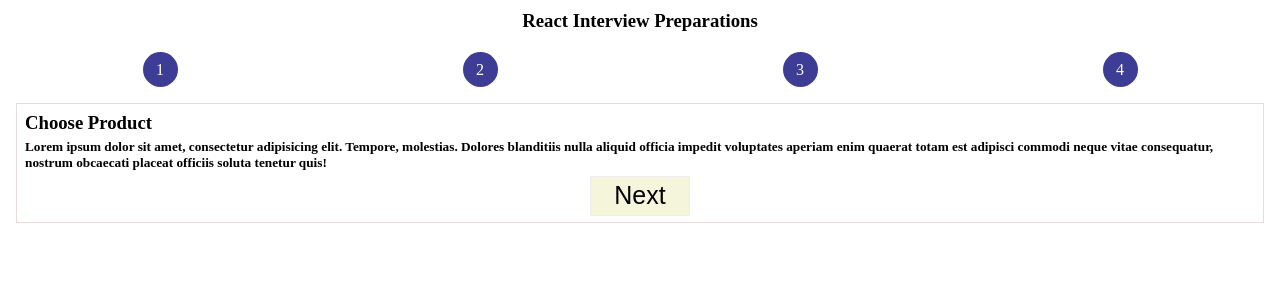
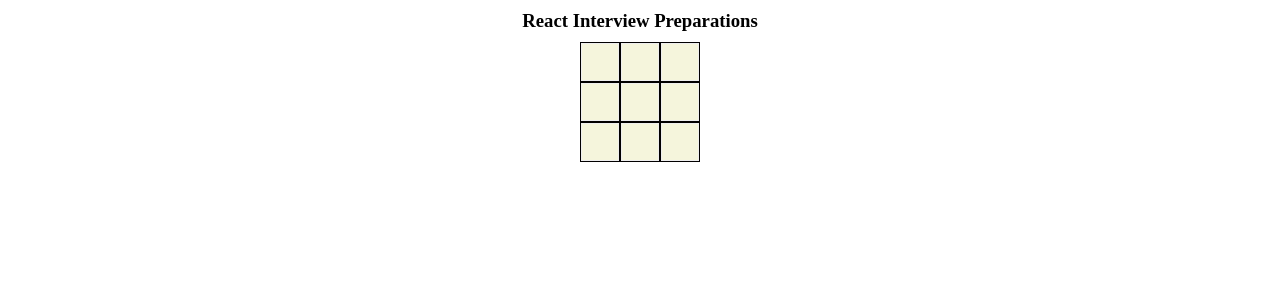
Before and after one commit to rahul488/react-js-interview, a React (Vite) app: page / in a window 1280 px wide. Shown: the top 300 px of the page. Built offline with nearby package versions, Linux system fonts and the light colour scheme.

Commit message:
create tic tac toe game

```diff
--- a/src/App.jsx
+++ b/src/App.jsx
@@ -4,6 +4,8 @@ import FileExplorer from "./Components/FileExplorer/FileExplorer";
 import { files } from "./constants/constant";
 import MultiSelect from "./Components/React-Select/MultiSelect";
 import Stepper from "./Components/Stepper/Stepper";
+import Selectablegrid from "./Components/SelectableGrid/SelectableGrid";
+import Board from "./Components/TicTacToe/Board";
 
 function App() {
   return (
@@ -14,7 +16,9 @@ function App() {
       <div className="apps">
         {/* <FileExplorer /> */}
         {/* <MultiSelect /> */}
-        <Stepper />
+        {/* <Stepper /> */}
+        {/* <Selectablegrid rows={10} cols={10} /> */}
+        <Board />
       </div>
     </div>
   );
--- /dev/null
+++ b/src/Components/SelectableGrid/SelectableGrid.css
@@ -0,0 +1,24 @@
+.container {
+    display: grid;
+    margin-top: 10px;
+    justify-content: center;
+    grid-template-columns: repeat(10, 40px);
+    grid-template-rows: repeat(10, 40px);
+    user-select: none;
+    /* display: flex;
+    width: 420px;
+    flex-wrap: wrap;
+    justify-content: center; */
+}
+
+.box {
+    height: 40px;
+    width: 40px;
+    border: 1px solid orange;
+    display: flex;
+    justify-content: center;
+    align-items: center;
+}
+.selected{
+    background-color: aqua;
+}
--- /dev/null
+++ b/src/Components/SelectableGrid/SelectableGrid.jsx
@@ -0,0 +1,54 @@
+import { useState } from "react";
+import "./SelectableGrid.css";
+
+const Selectablegrid = ({ rows, cols }) => {
+  const [isSelected, setSelected] = useState(false);
+  const [selectedBoxes, setSelectedBoxes] = useState([]);
+
+  const handleMouseUp = () => {
+    setSelected(false);
+  };
+  const handleMouseDown = (box) => {
+    setSelectedBoxes([box]);
+    setSelected(true);
+  };
+  const handleMouseEnter = (box) => {
+    if (isSelected) {
+      const strtBox = selectedBoxes[0];
+      const endBox = box;
+      const strtRow = Math.floor((strtBox - 1) / cols);
+      const strtCol = (strtBox - 1) % cols;
+      const endRow = Math.floor((endBox - 1) / cols);
+      const endCol = (endBox - 1) % cols;
+      const minRow = Math.min(strtRow, endRow);
+      const maxRow = Math.max(strtRow, endRow);
+      const minCol = Math.min(strtCol, endCol);
+      const maxCol = Math.max(strtCol, endCol);
+
+      const selected = [];
+      for (let row = minRow; row <= maxRow; row++) {
+        for (let col = minCol; col <= maxCol; col++) {
+          selected.push(row * cols + col + 1);
+        }
+      }
+      setSelectedBoxes(selected);
+    }
+  };
+  return (
+    <div className="container" onMouseUp={handleMouseUp}>
+      {[...Array(rows * cols).keys()].map((_, index) => (
+        <div
+          className={`box ${
+            selectedBoxes.includes(index + 1) ? "selected" : ""
+          }`}
+          key={index}
+          onMouseDown={() => handleMouseDown(index + 1)}
+          onMouseEnter={() => handleMouseEnter(index + 1)}
+        >
+          {index + 1}
+        </div>
+      ))}
+    </div>
+  );
+};
+export default Selectablegrid;
--- /dev/null
+++ b/src/Components/TicTacToe/Board.css
@@ -0,0 +1,29 @@
+.container {
+    display: grid;
+    grid-template-columns: repeat(3, 40px);
+    grid-template-rows: repeat(3, 40px);
+}
+
+.square {
+    border: 1px solid #020000;
+    height: 40px;
+    width: 40px;
+    display: flex;
+    justify-content: center;
+    align-items: center;
+    cursor: pointer;
+    position: relative;
+}
+
+.btn {
+    position: absolute;
+    height: 100%;
+    width: 100%;
+}
+.text-center{
+    display: flex;
+    justify-content: center;
+    margin: 20px;
+    background-color: green;
+    color: white;
+}
--- /dev/null
+++ b/src/Components/TicTacToe/Board.jsx
@@ -0,0 +1,75 @@
+import { useState } from "react";
+import "./Board.css";
+import Square from "./Square";
+const Board = () => {
+  const [visited, setVisited] = useState(Array(9).fill(null));
+  const [isXplaying, setXplaying] = useState(true);
+  const [winner, setWinner] = useState(null);
+
+  const handlePlay = (index) => {
+    if (visited[index] || winner) {
+      return;
+    }
+    const tempArr = visited.slice();
+    if (isXplaying) {
+      tempArr[index] = "X";
+      setXplaying(false);
+    } else {
+      tempArr[index] = "O";
+      setXplaying(true);
+    }
+    setVisited(() => {
+      if (CalculateWinner(tempArr)) {
+        setWinner({
+          player: isXplaying ? "X" : "O",
+          win: true,
+        });
+      }
+      return tempArr;
+    });
+  };
+  return (
+    <>
+      {winner ? (
+        <h2 className="text-center">{winner.player} has won the match</h2>
+      ) : !winner && !visited.includes(null) ? (
+        <h2 className="text-center">Match has tied</h2>
+      ) : null}
+      <div className="container">
+        <Square value={visited[0]} onPlay={() => handlePlay(0)} />
+        <Square value={visited[1]} onPlay={() => handlePlay(1)} />
+        <Square value={visited[2]} onPlay={() => handlePlay(2)} />
+
+        <Square value={visited[3]} onPlay={() => handlePlay(3)} />
+        <Square value={visited[4]} onPlay={() => handlePlay(4)} />
+        <Square value={visited[5]} onPlay={() => handlePlay(5)} />
+
+        <Square value={visited[6]} onPlay={() => handlePlay(6)} />
+        <Square value={visited[7]} onPlay={() => handlePlay(7)} />
+        <Square value={visited[8]} onPlay={() => handlePlay(8)} />
+      </div>
+    </>
+  );
+};
+export default Board;
+
+const CalculateWinner = (visited) => {
+  const winner = [
+    [0, 1, 2],
+    [3, 4, 5],
+    [6, 7, 8],
+    [0, 3, 6],
+    [1, 4, 7],
+    [2, 5, 8],
+    [0, 4, 8],
+    [2, 4, 6],
+  ];
+
+  for (let i = 0; i < winner.length; i++) {
+    const [a, b, c] = winner[i];
+    if (visited[a] && visited[a] === visited[b] && visited[a] === visited[c]) {
+      return true;
+    }
+  }
+  return false;
+};
--- /dev/null
+++ b/src/Components/TicTacToe/Square.jsx
@@ -0,0 +1,8 @@
+const Square = ({value,onPlay}) => {
+    return (
+        <div className="square">
+           <button onClick={onPlay} className="btn"> {value ? value : null} </button>
+        </div>
+    )
+}
+export default Square
```
Also changed, not shown: src/helper/Polyfills/cMap.js (added, +12 -0 lines).
